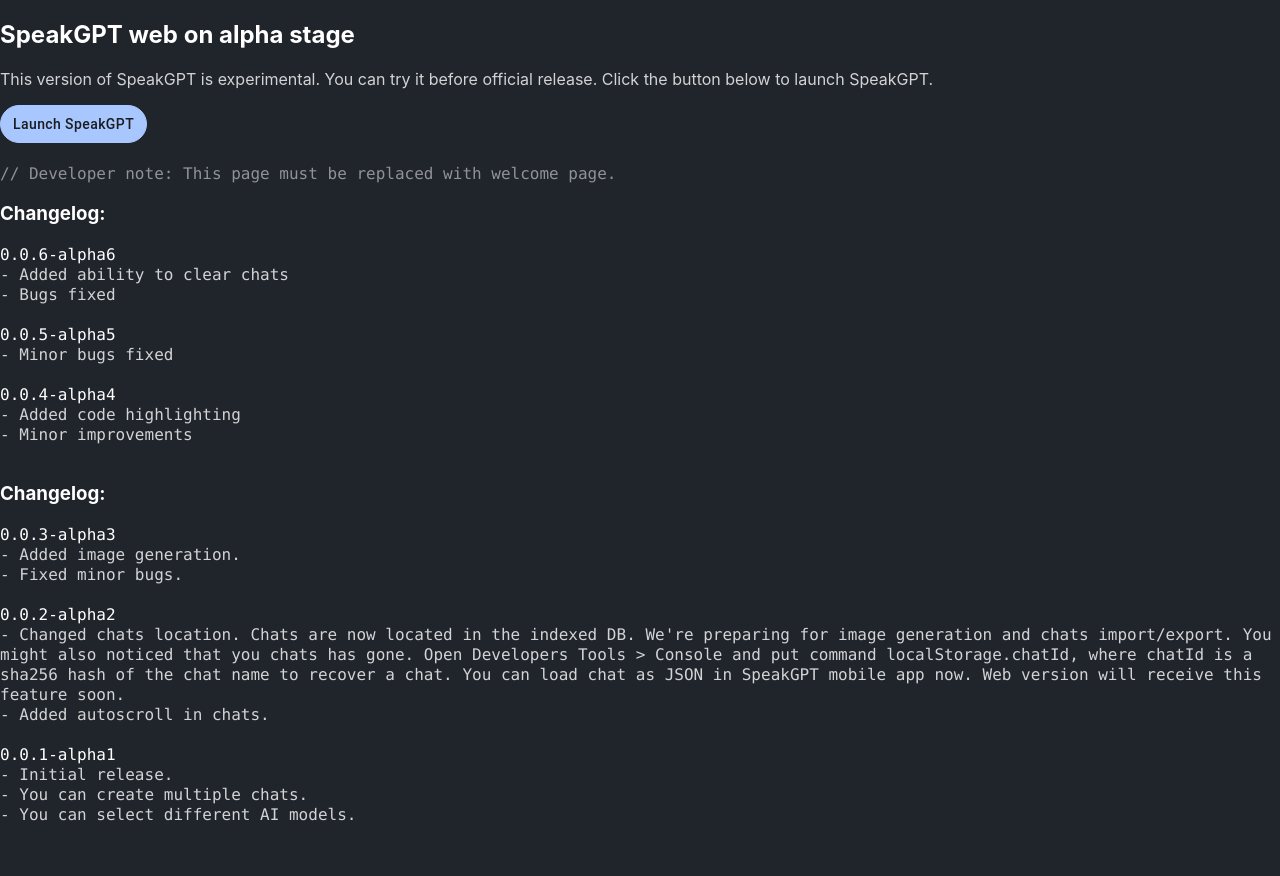
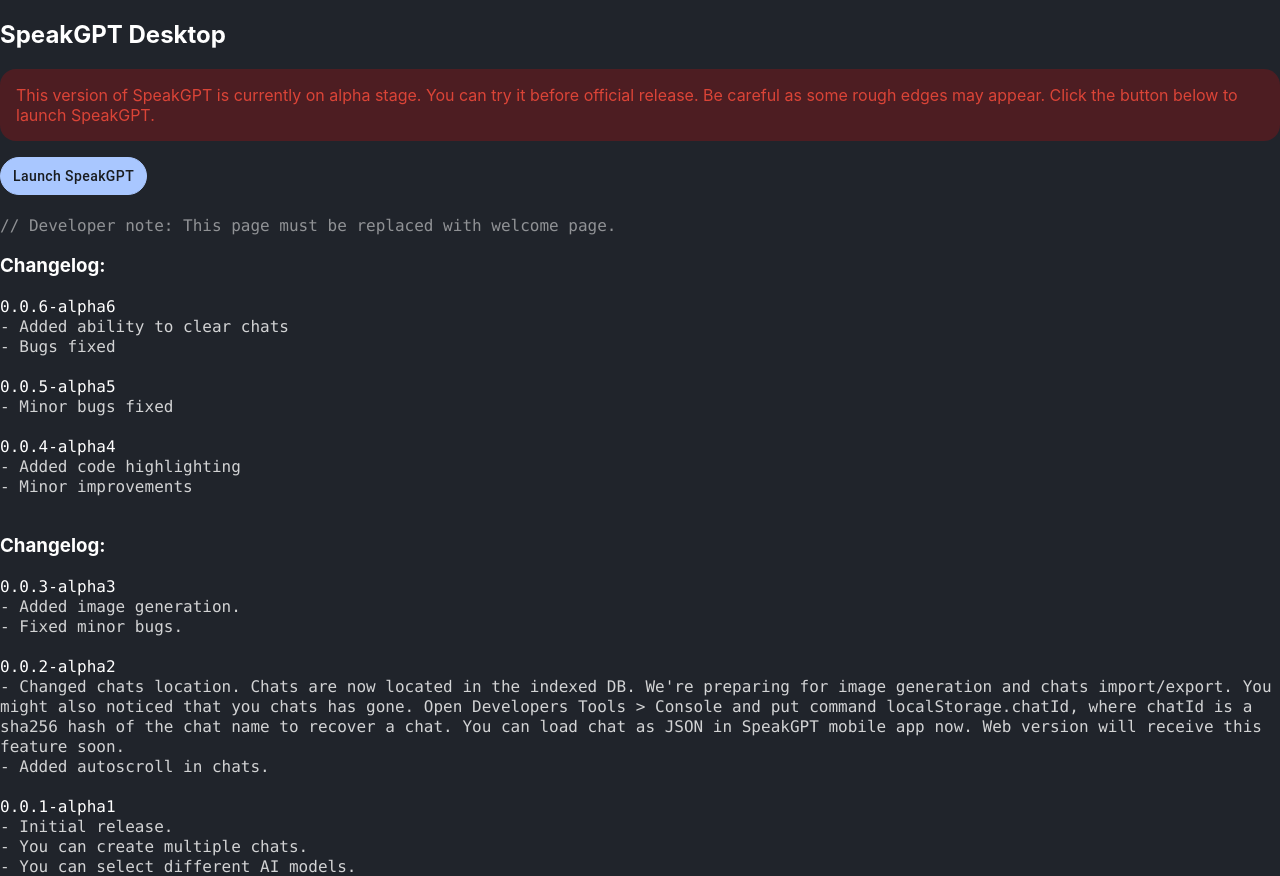
Before and after one commit to AndraxDev/speak-gpt-web, a React (Create React App) app: page / in a window 1280 px wide. Before the commit the page ends 824 px from the top, so only its background shows below. Built offline with nearby package versions, Linux system fonts and the light colour scheme; a small style sheet from the web is missing; what @mui/x-license would draw is missing.

Commit message:
v0.0.6-alpha06-f2

```diff
--- a/src/components/WelcomePage.jsx
+++ b/src/components/WelcomePage.jsx
@@ -5,8 +5,8 @@
 function WelcomePage(props) {
     return (
         <div>
-            <h2 className={"title"}>SpeakGPT web on alpha stage</h2>
-            <p className={"text"}>This version of SpeakGPT is experimental. You can try it before official release.
+            <h2 className={"title"}>SpeakGPT Desktop</h2>
+            <p className={"warning"}>This version of SpeakGPT is currently on alpha stage. You can try it before official release. Be careful as some rough edges may appear.
                 Click the button below
                 to launch SpeakGPT.</p>
             <Link to={"/chat"}><MaterialButton24>Launch SpeakGPT</MaterialButton24></Link>
```
